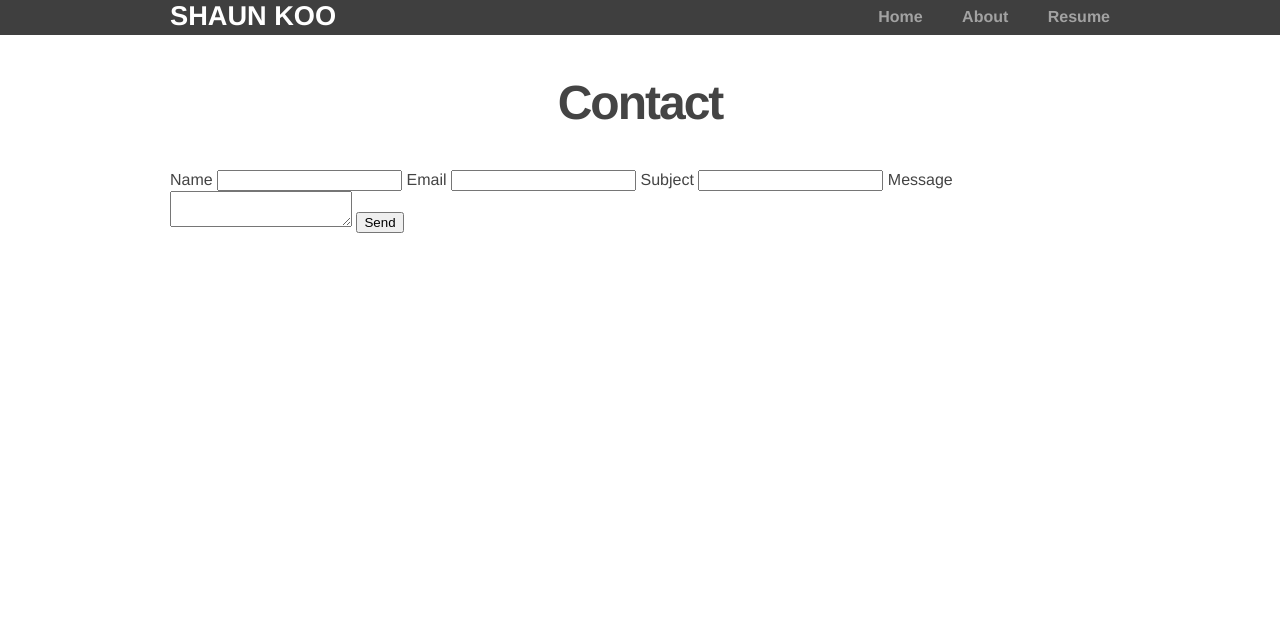
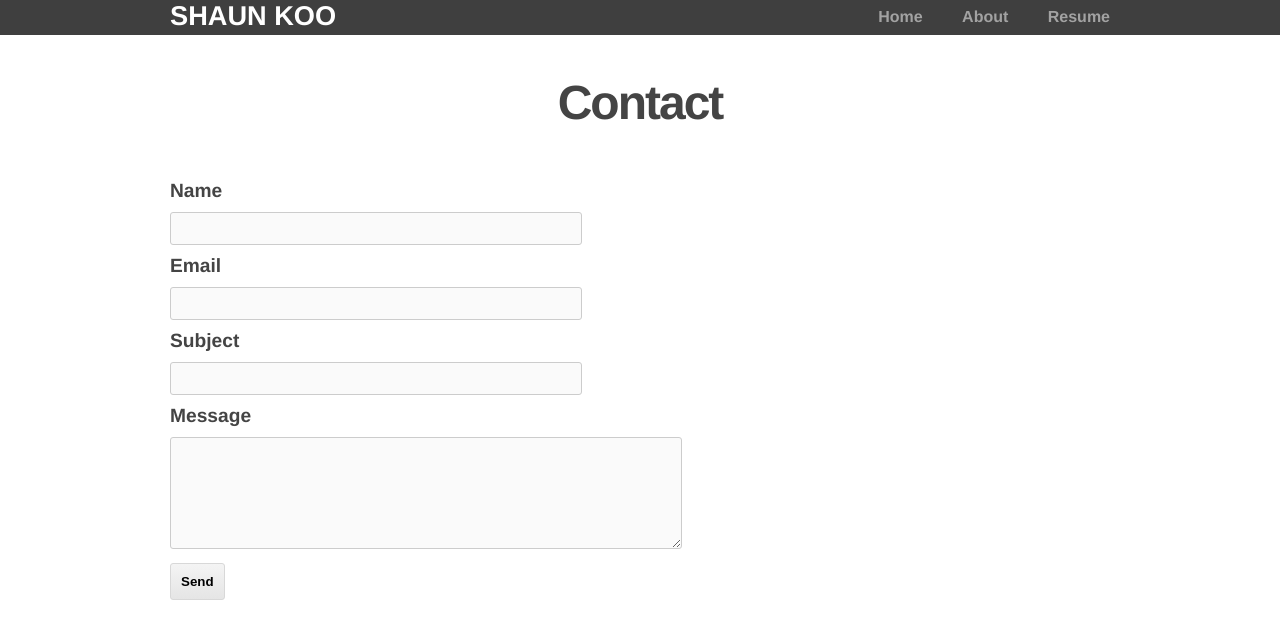
Before and after one commit to shaunktw/flaskapp, a Flask app: page /contact in a window 1280 px wide. Shown: the top 639 px of the page. Run offline with Flask 2, Linux system fonts and the light colour scheme.

Commit message:
added styling for contact page and updated validation for contact form

```diff
--- a/app/forms.py
+++ b/app/forms.py
@@ -1,9 +1,9 @@
 from flask.ext.wtf import Form
-from wtforms import TextField, SubmitField, validators, TextAreaField
+from wtforms import TextField, SubmitField, validators, TextAreaField, ValidationError
 
 class ContactForm(Form):
-    name = TextField("Name")
-    email = TextField("Email")
-    subject = TextField("Subject")
-    message = TextAreaField("Message")
+    name = TextField("Name", [validators.Required()])
+    email = TextField("Email", [validators.Required(), validators.Email()])
+    subject = TextField("Subject", [validators.Required()])
+    message = TextAreaField("Message", [validators.Required()])
     submit = SubmitField("Send")
--- a/app/routes.py
+++ b/app/routes.py
@@ -1,4 +1,4 @@
-from flask import Flask, render_template, request
+from flask import Flask, render_template, request, flash
 from forms import ContactForm
 
 app = Flask(__name__)
@@ -20,10 +20,15 @@ def resume():
 def contact():
 	form = ContactForm()
 	if request.method == 'POST':
-		return 'Form posted.'
+		if form.validate() == False:
+			flash('All fields are required.')
+			return render_template('contact.html', form = form)
+		else:
+			return 'Form posted.'
 	elif request.method == 'GET':
 		return render_template('contact.html', form = form)
 
 
+
 if __name__ == "__main__":
 	app.run(debug=True)
--- a/app/static/css/main.css
+++ b/app/static/css/main.css
@@ -82,3 +82,68 @@ h3 {
   color: #999;
   text-decoration: none;
 }
+
+/* Contact form */
+form label {
+  font-size: 1.2em;
+  font-weight: bold;
+  display: block;
+  padding: 10px 0;
+}
+
+form input#name,
+form input#email,
+form input#subject {
+  width: 400px;
+  background-color: #fafafa;
+  -webkit-border-radius: 3px;
+     -moz-border-radius: 3px;
+          border-radius: 3px;
+  border: 1px solid #cccccc;
+  padding: 5px;
+  font-size: 1.1em;
+}
+
+form textarea#message {
+  width: 500px;
+  height: 100px;
+  background-color: #fafafa;
+  -webkit-border-radius: 3px;
+     -moz-border-radius: 3px;
+          border-radius: 3px;
+  border: 1px solid #cccccc;
+  margin-bottom: 10px;
+  padding: 5px;
+  font-size: 1.1em;
+}
+
+form input#submit {
+  display: block;
+  -webkit-border-radius: 3px;
+     -moz-border-radius: 3px;
+          border-radius: 3px;
+  border:1px solid #d8d8d8;
+  padding: 10px;
+  font-weight:bold;
+  text-align: center;
+  color: #000000;
+  background-color: #f4f4f4;
+  background-image: -webkit-gradient(linear, left top, left bottom, color-stop(0%, #f4f4f4), color-stop(100%, #e5e5e5));
+  background-image: -webkit-linear-gradient(top, #f4f4f4, #e5e5e5);
+  background-image: -moz-linear-gradient(top, #f4f4f4, #e5e5e5);
+  background-image: -ms-linear-gradient(top, #f4f4f4, #e5e5e5);
+  background-image: -o-linear-gradient(top, #f4f4f4, #e5e5e5);
+  background-image: linear-gradient(top, #f4f4f4, #e5e5e5);filter:progid:DXImageTransform.Microsoft.gradient(GradientType=0,startColorstr=#f4f4f4, endColorstr=#e5e5e5);
+}
+
+form input#submit:hover{
+  cursor: pointer;
+  border:1px solid #c1c1c1;
+  background-color: #dbdbdb;
+  background-image: -webkit-gradient(linear, left top, left bottom, color-stop(0%,#dbdbdb), color-stop(100%, #cccccc));
+  background-image: -webkit-linear-gradient(top, #dbdbdb, #cccccc);
+  background-image: -moz-linear-gradient(top, #dbdbdb, #cccccc);
+  background-image: -ms-linear-gradient(top, #dbdbdb, #cccccc);
+  background-image: -o-linear-gradient(top, #dbdbdb, #cccccc);
+  background-image: linear-gradient(top, #dbdbdb, #cccccc);filter:progid:DXImageTransform.Microsoft.gradient(GradientType=0,startColorstr=#dbdbdb, endColorstr=#cccccc);
+}
```
Also changed, not shown: 1 other file.
